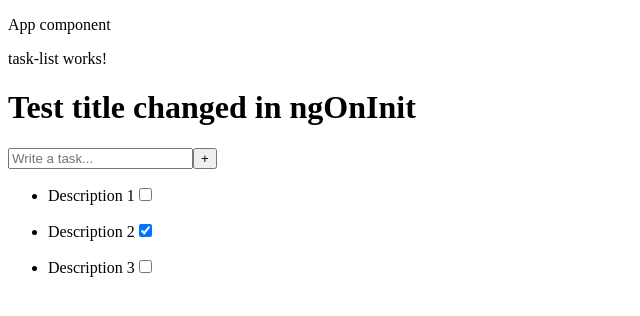
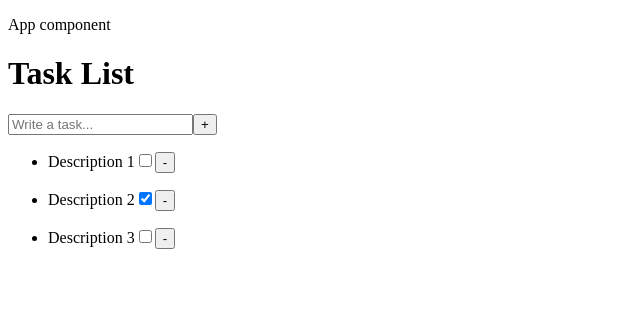
Before and after one commit to AlixBarreaux/task-list-angular, an Angular app: page / in a window 1280 px wide. Shown: the top 316 px of the page, without its empty margins (0-640 px from the left). Built offline with nearby package versions, Linux system fonts and the light colour scheme.

Commit message:
Remove some unused code

```diff
--- a/src/app/task-list/task-item/task-item.component.html
+++ b/src/app/task-list/task-item/task-item.component.html
@@ -1,4 +1,5 @@
 <li class="task-item">
     <label for="">{{ description }}</label>
     <input type="checkbox" [checked]="completed" />
+    <button>-</button>
 </li>
--- a/src/app/task-list/task-list.component.html
+++ b/src/app/task-list/task-list.component.html
@@ -1,5 +1,4 @@
-<p>task-list works!</p>
-<h1>{{ title }}</h1>
+<h1>Task List</h1>
 
 <section class=task-list-form>
     <!-- <label for=""></label> -->
--- a/src/app/task-list/task-list.component.ts
+++ b/src/app/task-list/task-list.component.ts
@@ -10,11 +10,6 @@ import { TaskItem } from './../models/task-item';
 })
 
 export class TaskListComponent implements OnInit {
-
-  title: string = "Test Title";
-  todoItem: string = "I'm a todo item!";
-  test: string = "Test stuff"
-  todoItemsList: string[] = [];
 
   taskList: TaskItem[] = [];
   newTaskDescription: string = "";
@@ -37,14 +32,6 @@ export class TaskListComponent implements OnInit {
         completed: false
       }
     ]
-
-    this.title = "Test title changed in ngOnInit";
-  }
-
-  // REMOVE THIS FUNCTION
-  updateList() {
-    this.todoItemsList.push(this.todoItem);
-    this.todoItem = "";
   }
 
   addTask() {
```
